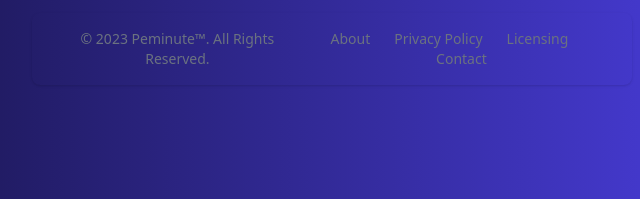
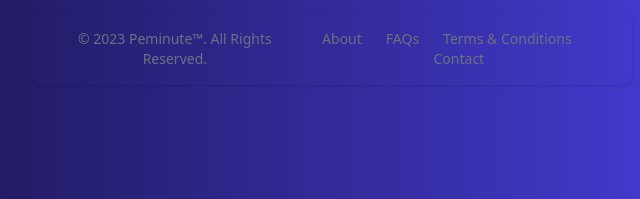
Before and after one commit to sammy-ai/Peminute, a website: page src/index.html in a window 1280 px wide. Shown: the part 623-822 px from the top of the page, 640-1280 px from the left. Drawn offline with Linux system fonts and the light colour scheme.

Commit message:
Update index.html
i was fixing the code for the footer according to the task of 22 July 2023

```diff
--- a/src/index.html
+++ b/src/index.html
@@ -72,16 +72,17 @@
                 <a href="#" class="mr-4 hover:underline md:mr-6 ">About</a>
             </li>
             <li>
-                <a href="#" class="mr-4 hover:underline md:mr-6">Privacy Policy</a>
+                <a href="#" class="mr-4 hover:underline md:mr-6">FAQs</a>
             </li>
             <li>
-                <a href="#" class="mr-4 hover:underline md:mr-6">Licensing</a>
+                <a href="#" class="mr-4 hover:underline md:mr-6">Terms & Conditions</a>
             </li>
             <li>
-                <a href="#" class="hover:underline">Contact</a>
+                <a href="#" id="contactLink" class="hover:underline">Contact</a>
             </li>
         </ul>
       </div>
+
     </footer>
   </div>
 
```
